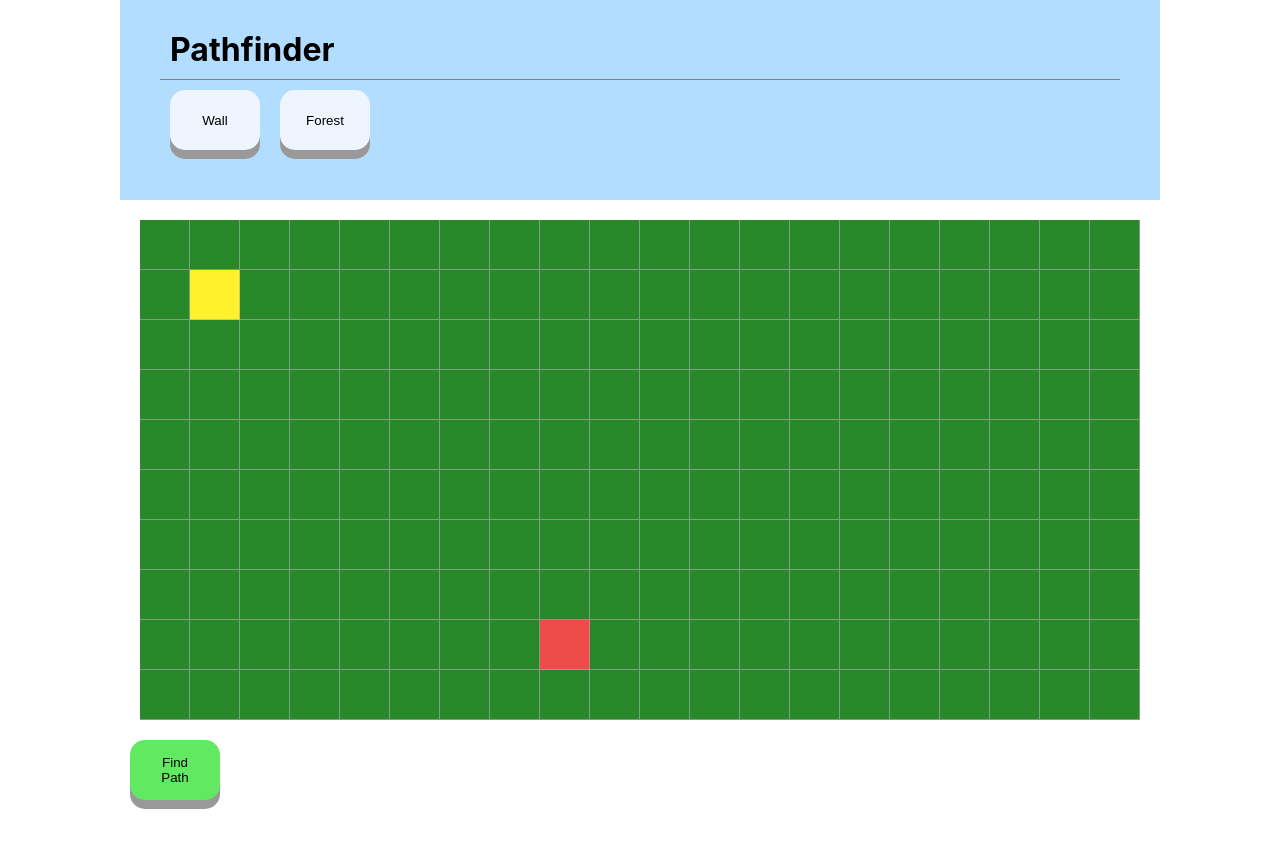
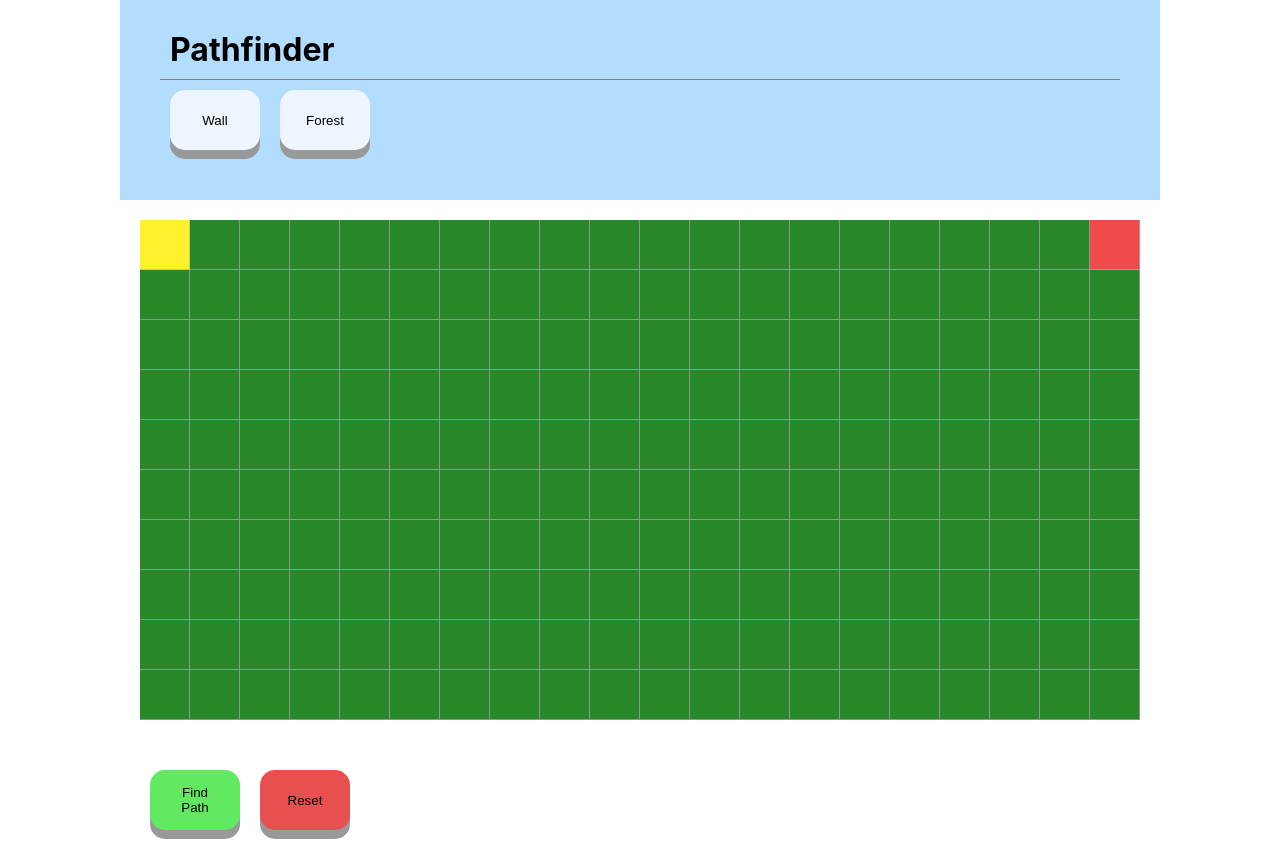
Before and after one commit to dingdongg/pathfinding, a React (Create React App) app: page / in a window 1280 px wide. Before the commit the page ends 810 px from the top, so only its background shows below. Built offline with nearby package versions, Linux system fonts and the light colour scheme; the HTML template or start-up script is replaced by a standard one.

Commit message:
Added reset button

```diff
--- a/src/App.css
+++ b/src/App.css
@@ -6,7 +6,8 @@
 
 body {
   margin: 0;
-  font-family: -apple-system, BlinkMacSystemFont, "Segoe UI", "Roboto", "Oxygen", "Ubuntu", "Cantarell", "Fira Sans", "Droid Sans", "Helvetica Neue", sans-serif;
+  font-family: -apple-system, BlinkMacSystemFont, "Segoe UI", "Roboto", "Oxygen", "Ubuntu", "Cantarell", "Fira Sans",
+ "Droid Sans", "Helvetica Neue", sans-serif;
   -webkit-font-smoothing: antialiased;
   -moz-osx-font-smoothing: grayscale;
 }
@@ -218,8 +219,17 @@ code {
   margin: 20px;
 }
 
-button {
-  display: block;
+.board-buttons {
+  display: flex;
+  align-items: center;
+  padding: 20px;
+}
+
+.board-buttons button {
+  display: inline-block;
+}
+
+.board-buttons button.find-path {
   width: 90px;
   height: 60px;
   margin: 10px;
@@ -232,12 +242,35 @@ button {
   box-shadow: 0 9px #999;
 }
 
-button:hover {
+.board-buttons button.find-path:hover {
   background-color: #25b925;
 }
 
-button:active {
+.board-buttons button.find-path:active {
   background-color: #0b7c0b;
+  box-shadow: 0 5px gray;
+  transform: translateY(4px);
+}
+
+.board-buttons button.reset {
+  width: 90px;
+  height: 60px;
+  margin: 10px;
+  padding: 15px 25px;
+  text-align: center;
+  cursor: pointer;
+  background-color: #e84f4f;
+  border: none;
+  border-radius: 15px;
+  box-shadow: 0 9px #999;
+}
+
+.board-buttons button.reset:hover {
+  background-color: #df2323;
+}
+
+.board-buttons button.reset:active {
+  background-color: #8f1715;
   box-shadow: 0 5px gray;
   transform: translateY(4px);
 }
--- a/src/App/Board.tsx
+++ b/src/App/Board.tsx
@@ -1,10 +1,11 @@
 import React, { Component } from 'react';
+import internal from 'stream';
 import Djikstra from '../Pathfinding/Djikstra';
 import Node, { NodeType, BarrierNode } from "./Node";
 
 // WHEN UPDATING BOARD DIMENSIONS, MAKE SURE TO UPDATE _board.scss AS WELL
 export const BOARD_HEIGHT = 10, BOARD_WIDTH = 20;
-export const INIT_START_ROW = 1, INIT_START_COL = 1, INIT_END_ROW = 8, INIT_END_COL = 8;
+export const INIT_START_ROW = 0, INIT_START_COL = 0, INIT_END_ROW = 0, INIT_END_COL = BOARD_WIDTH-1;
 const EmptyNode = NodeType.EmptyNode, StartNode = NodeType.StartNode, EndNode = NodeType.EndNode, WallNode = NodeType.WallNode, ForestNode = NodeType.ForestNode;
 
 
@@ -34,8 +35,13 @@ export default class Board extends Component<IBoardProps, IBoardState> {
         }
     }
 
+    // Initializes grid state
+    initGrid() {
+        this.setState({ grid: createInitGrid() });
+    }
+
     componentDidMount() {
-        this.setState({ grid: createInitGrid() });
+        this.initGrid();
     }
 
     handleMouseDown(row: number, col: number) {
@@ -141,7 +147,10 @@ export default class Board extends Component<IBoardProps, IBoardState> {
         return (
             <div>
                 {this.renderBoard()}
-                <button onClick={() => this.findPath()}>Find Path</button>
+                <div className="board-buttons">
+                    <button onClick={() => this.findPath()} className="find-path">Find Path</button>
+                    <button onClick={() => this.initGrid()} className="reset">Reset</button>
+                </div>
             </div>
         );
     }
@@ -151,7 +160,7 @@ export default class Board extends Component<IBoardProps, IBoardState> {
 
 
 
-
+// Creates and returns starting grid
 function createInitGrid() {
     const grid = [];
     for (let row = 0; row < BOARD_HEIGHT; row++) {
@@ -267,6 +276,7 @@ function getBarrierSegments(grid: any[], row: number, col: number) {
     return ret;
 }
 
+// Sets the provided node to the provided barrier type
 function setNodeBarrier(node: any, barrierType: BarrierNode) {
     console.log("MATTHEW");
     node.nodeType = barrierType;
@@ -277,6 +287,7 @@ function setNodeBarrier(node: any, barrierType: BarrierNode) {
     }
 }
 
+// Gets the node at the provided row and col number
 function getNode(grid: any[], row: number, col: number) {
     if (row >= BOARD_HEIGHT || col >= BOARD_WIDTH || row < 0 || col < 0) { throw new Error("Invalid row or column.") };
     return grid[row * BOARD_WIDTH + col];
--- a/src/Sass/_board.scss
+++ b/src/Sass/_board.scss
@@ -11,7 +11,20 @@ $width: 20;
     margin: 20px;
 }
 
-button {
-    display: block;
-    @include button(rgb(98, 233, 98), rgb(37, 185, 37), rgb(11, 124, 11), );
+.board-buttons {
+    display: flex;
+    align-items: center;
+    padding:20px;
+
+    button {
+        display: inline-block;
+
+        &.find-path {
+            @include button(rgb(98, 233, 98), rgb(37, 185, 37), rgb(11, 124, 11));
+        }
+
+        &.reset {
+            @include button(rgb(232, 79, 79), rgb(223, 35, 35), rgb(143, 23, 21));
+        }
+    }
 }
```
Also changed, not shown: 1 other file (tests, documents, lock files or other folders).
